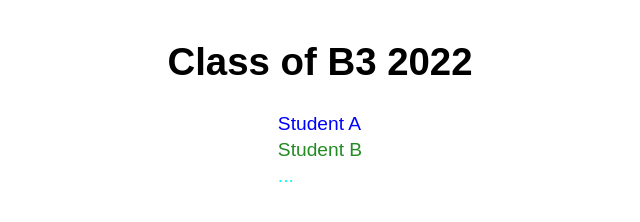
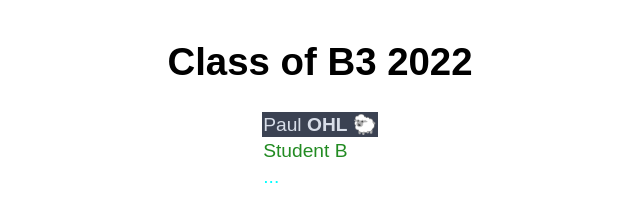
Before and after one commit to yassinnee/mds-github-exercise, a plain HTML site: page index.html in a window 1280 px wide. Shown: the whole page, without its empty margins (320-960 px from the left). Drawn offline with Linux system fonts and the light colour scheme.

Commit message:
feat: added my name!

```diff
--- a/index.html
+++ b/index.html
@@ -13,7 +13,7 @@
         <!-- Colors: https://www.scaler.com/topics/html-color-names/ -->
         <table style="margin: auto;">
             <tr>
-                <td style="color: blue;">Student A</td>
+				 <td style="background-color: #3b4252; color: #d8dee9;">Paul <b>OHL</b> 🐑</td>
             </tr>
             <tr>
                 <td style="color: forestgreen;">Student B</td>
```
